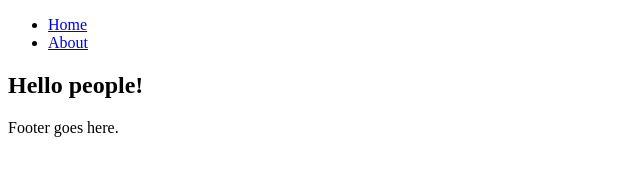
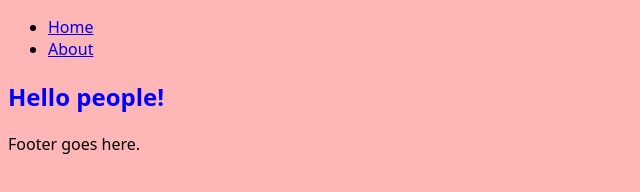
Before and after one commit to alexpetkoff/SimplyRecipes, a Gatsby site: page / in a window 1280 px wide. Shown: the whole page, without its empty margins (0-640 px from the left). Built offline with nearby package versions, Linux system fonts and the light colour scheme; Gatsby itself is replaced by a stand-in of ours.

Commit message:
added temp styles to the layout

```diff
--- a/src/components/Layout.jsx
+++ b/src/components/Layout.jsx
@@ -1,6 +1,7 @@
 import React from "react";
 import Footer from "./Footer";
 import Navbar from "./Navbar";
+import "./layout.css";
 
 const Layout = ({ children }) => {
     return (
--- /dev/null
+++ b/src/components/layout.css
@@ -0,0 +1,11 @@
+body {
+    font-family: system-ui, -apple-system, BlinkMacSystemFont, "Segoe UI",
+        Roboto, Oxygen, Ubuntu, Cantarell, "Open Sans", "Helvetica Neue",
+        sans-serif;
+
+    background-color: rgb(255, 182, 182);
+}
+
+h1 {
+    color: blue;
+}
```
